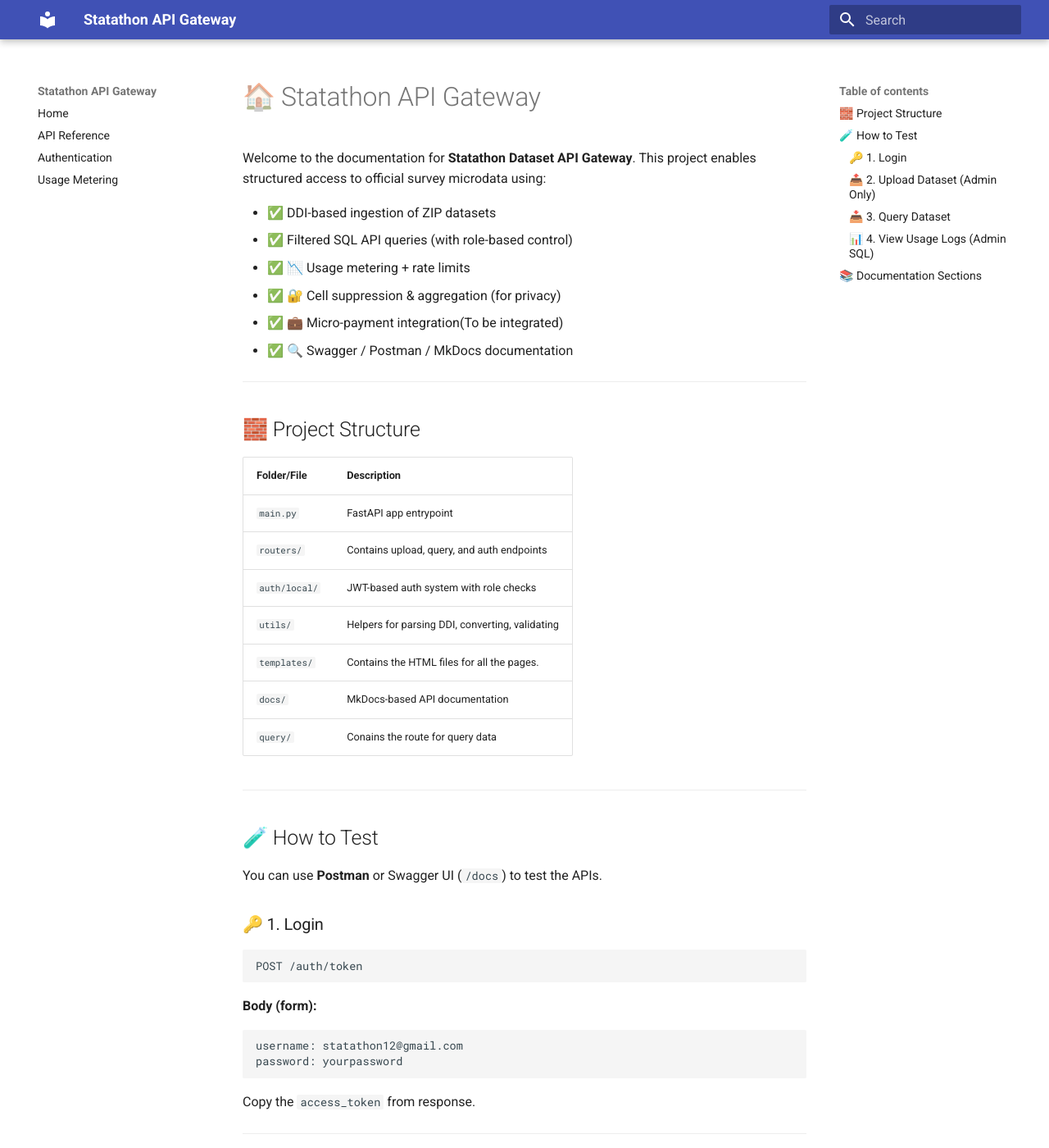
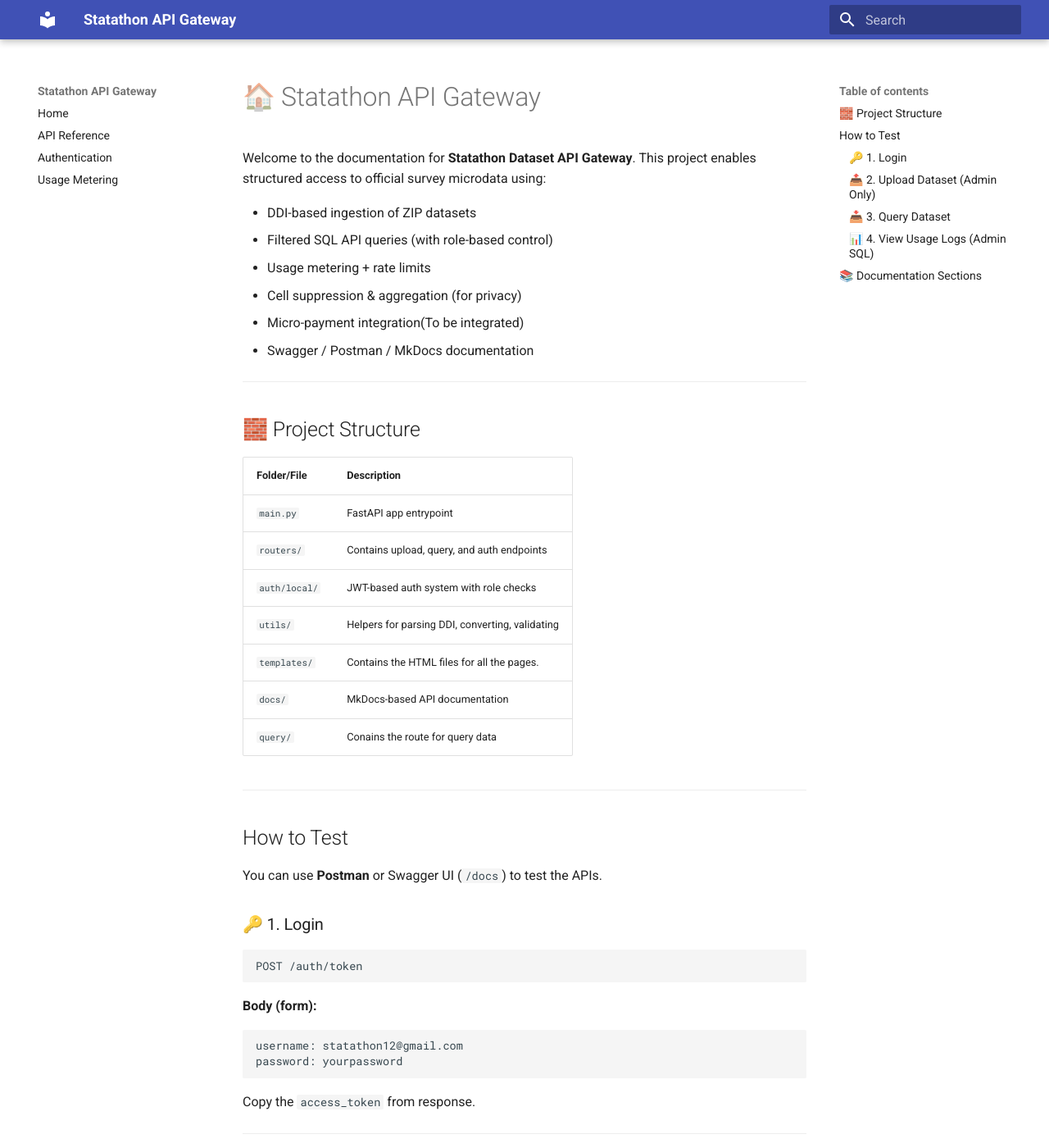
Before and after one commit to SoumyaSudhirNayak/STATATHON_2025, an MkDocs documentation site: the page built from docs/docs/index.md, in a window 1280 px wide and 1400 px high. Shown: the whole window at 82% size. Built offline with MkDocs 1.6.1 and Material for MkDocs 9.7.7, drawn with Linux system fonts in a browser that asks for light colours.

```diff
--- a/docs/docs/index.md
+++ b/docs/docs/index.md
@@ -3,12 +3,12 @@
 Welcome to the documentation for  **Statathon Dataset API Gateway**.
 This project enables structured access to official survey microdata using:
 
-* ✅ DDI-based ingestion of ZIP datasets
-* ✅ Filtered SQL API queries (with role-based control)
-* ✅ 📉 Usage metering + rate limits
-* ✅ 🔐 Cell suppression & aggregation (for privacy)
-* ✅ 💼 Micro-payment integration(To be integrated)
-* ✅ 🔍 Swagger / Postman / MkDocs documentation
+* DDI-based ingestion of ZIP datasets
+* Filtered SQL API queries (with role-based control)
+* Usage metering + rate limits
+* Cell suppression & aggregation (for privacy)
+* Micro-payment integration(To be integrated)
+* Swagger / Postman / MkDocs documentation
 
 ---
 
@@ -26,7 +26,7 @@ This project enables structured access to official survey microdata using:
 
 ---
 
-## 🧪 How to Test
+## How to Test
 
 You can use **Postman** or Swagger UI (`/docs`) to test the APIs.
 
```
